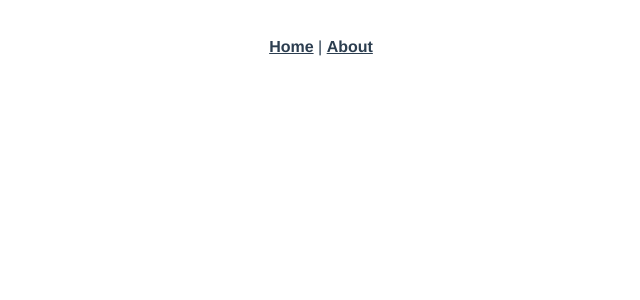
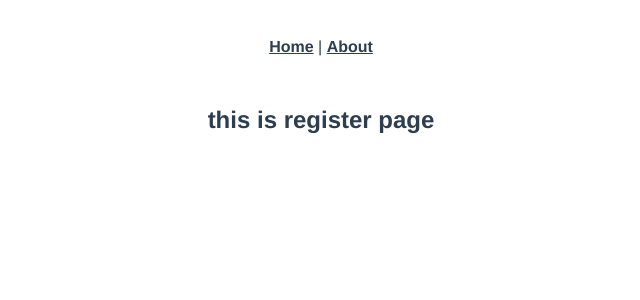
Before and after one commit to mnjoyanx/realworldvue, a Vue app: page /register in a window 1280 px wide. Shown: the top 300 px of the page, without its empty margins (319-959 px from the left). Built offline with nearby package versions, Linux system fonts and the light colour scheme.

Commit message:
first commit

```diff
--- a/src/router/index.js
+++ b/src/router/index.js
@@ -11,13 +11,9 @@ const routes = [
     component: Home
   },
   {
-    path: "/about",
-    name: "About",
-    // route level code-splitting
-    // this generates a separate chunk (about.[hash].js) for this route
-    // which is lazy-loaded when the route is visited.
-    component: () =>
-      import(/* webpackChunkName: "about" */ "../views/About.vue")
+    path: '/register',
+    name: 'signUp',
+    component: () => import('@/views/Register')
   }
 ];
 
--- a/src/views/Home.vue
+++ b/src/views/Home.vue
@@ -1,18 +1,12 @@
 <template>
   <div class="home">
-    <img alt="Vue logo" src="../assets/logo.png" />
-    <HelloWorld msg="Welcome to Your Vue.js App" />
+    <p>home page</p>
   </div>
 </template>
 
 <script>
-// @ is an alias to /src
-import HelloWorld from "@/components/HelloWorld.vue";
 
 export default {
   name: "Home",
-  components: {
-    HelloWorld
-  }
 };
 </script>
--- /dev/null
+++ b/src/views/Register.vue
@@ -0,0 +1,5 @@
+<template>
+    <div>
+        <h2>this is register page</h2>
+    </div>
+</template>
```
